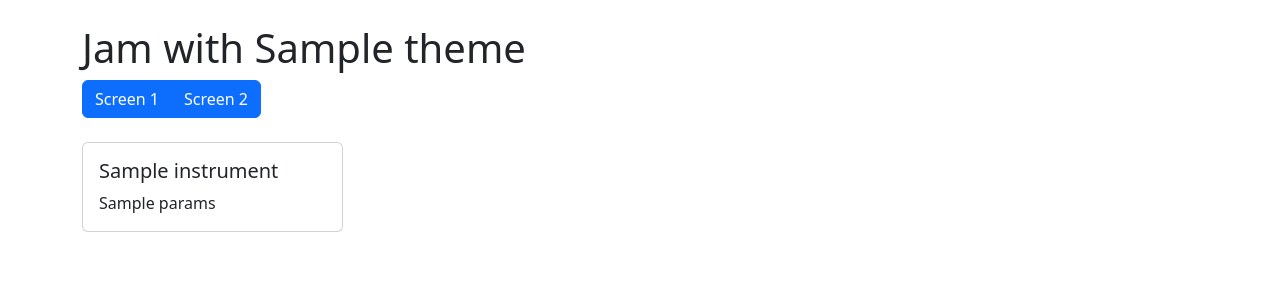
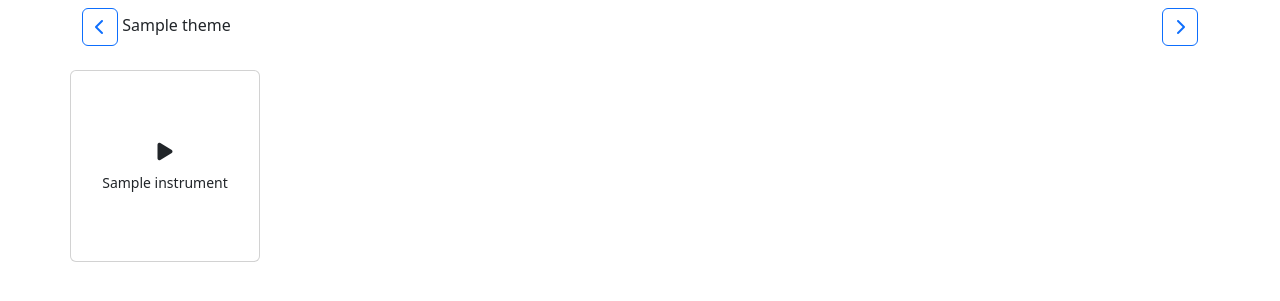
Before and after one commit to llucbrell/pyjama, a Flask app: template templates/jam.html in a window 1280 px wide. Shown: the top 301 px of the page. Run offline with Flask 3, Linux system fonts and the light colour scheme; the template is opened without the code that fills it: most values are stand-ins (such as "Sample title", 1, 10 or a date in 2020); some libraries are stand-ins or nearby versions.

Commit message:
added new orientation and organization to jam buttons

```diff
--- a/static/css/jam.css
+++ b/static/css/jam.css
@@ -10,3 +10,44 @@
 .screen.active {
     display: block;
 }
+
+.card {
+    display: flex;
+    flex-direction: column;
+    justify-content: center;
+    align-items: center;
+    text-align: center;
+    margin: 0; /* Elimina los márgenes entre las tarjetas */
+    height: 100%;
+}
+
+.card-body {
+    display: flex;
+    flex-direction: column;
+    justify-content: center;
+    align-items: center;
+    padding: 0.5rem; /* Ajusta el padding según sea necesario */
+}
+
+.play-instrument {
+    padding-bottom: 100%; /* Mantener la relación de aspecto cuadrada */
+    position: relative;
+    margin: 0; /* Elimina cualquier margen adicional */
+}
+
+.play-instrument .card-body {
+    position: absolute;
+    top: 0;
+    bottom: 0;
+    left: 0;
+    right: 0;
+    display: flex;
+    flex-direction: column;
+    justify-content: center;
+    align-items: center;
+}
+
+.row.no-gutters > [class*='col-'] {
+    padding-right: 0;
+    padding-left: 0;
+}
--- a/templates/base.html
+++ b/templates/base.html
@@ -19,8 +19,8 @@
                 <i class="fa-solid fa-music"></i>
             </a>
            <a class="btn btn-outline-primary me-2" href="{{ url_for('instrument.list_instruments') }}">
-    <i class="fa-solid fa-guitar"></i>
-</a>
+                <i class="fa-solid fa-guitar"></i>
+            </a>
 
             <a class="btn btn-outline-primary me-2" href="{{ url_for('samplers.samplers') }}">
                 <i class="fa-solid fa-wave-square"></i>
--- a/templates/jam.html
+++ b/templates/jam.html
@@ -6,27 +6,33 @@
     <title>Jam with {{ theme.title }}</title>
     <link href="{{ url_for('static', filename='css/bootstrap.min.css') }}" rel="stylesheet">
     <link href="{{ url_for('static', filename='css/jam.css') }}" rel="stylesheet">
+    <link href="{{ url_for('static', filename='css/all.min.css') }}" rel="stylesheet">
     <script src="https://code.jquery.com/jquery-3.5.1.min.js"></script>
 </head>
 <body>
     <div class="container">
-        <h1 class="mt-4">Jam with {{ theme.title }}</h1>
 
-        <!-- Botones para navegar entre las pantallas -->
-        <div class="btn-group mb-4" role="group" aria-label="Screen navigation">
-            <button type="button" class="btn btn-primary" data-target="#screen1">Screen 1</button>
-            <button type="button" class="btn btn-primary" data-target="#screen2">Screen 2</button>
+        <div class="row mt-2">
+            <div class="col-12">
+                <button type="button" class="btn btn-outline-primary" id="prev-screen"><i class="fa-solid fa-chevron-left"></i></button>
+                {{ theme.title }}
+                <button type="button" class="btn btn-outline-primary" id="next-screen" style="float: right;"><i class="fa-solid fa-chevron-right"></i></button>
+            </div>
         </div>
 
-        <!-- Pantallas -->
+        <div id="screens" class="mt-4">
             <div id="screen1" class="screen active">
-            <div class="row">
+                <div class="row no-gutters">
                     {% for param_song in param_songs %}
-                <div class="col-md-3">
-                    <div class="card mb-4 play-instrument" data-param-song-id="{{ param_song.id }}" data-preset="{{ param_song.instrument.preset }}" data-soundfont="{{ param_song.instrument.source }}">
+                    <div class="col-6 col-sm-6 col-md-4 col-lg-2">
+                        <div class="card play-instrument" data-param-song-id="{{ param_song.id }}" data-preset="{{ param_song.instrument.preset }}" data-soundfont="{{ param_song.instrument.source }}">
                             <div class="card-body">
-                            <h5 class="card-title">{{ param_song.instrument.name }}</h5>
-                            <p class="card-text">{{ param_song.params }}</p>
+                                    <h5 class="card-title"><i class="fa-solid fa-play"></i></h5>
+                                <small>
+                                    <p class="card-text">
+                                        {{ param_song.instrument.name }}
+                                    </p>
+                                </small>
                             </div>
                         </div>
                     </div>
@@ -35,13 +41,28 @@
             </div>
 
             <div id="screen2" class="screen">
-            <div class="row">
+                <div class="row no-gutters">
                     <!-- Aquí puedes agregar otro contenido o repetirte si necesitas más pantallas -->
-                <div class="col-md-3">
-                    <div class="card mb-4">
+                    <div class="col-6 col-sm-4 col-md-3 col-lg-2">
+                        <div class="card play-instrument">
                             <div class="card-body">
                                 <h5 class="card-title">Otra pantalla</h5>
                                 <p class="card-text">Contenido adicional</p>
+                            </div>
+                        </div>
+                    </div>
+                </div>
+            </div>
+
+            <!-- Añadir más pantallas según sea necesario -->
+            <div id="screen3" class="screen">
+                <div class="row no-gutters">
+                    <div class="col-6 col-sm-4 col-md-3 col-lg-2">
+                        <div class="card play-instrument">
+                            <div class="card-body">
+                                <h5 class="card-title">Pantalla 3</h5>
+                                <p class="card-text">Contenido adicional para la pantalla 3</p>
+                            </div>
                         </div>
                     </div>
                 </div>
@@ -52,10 +73,21 @@
     <script>
         $(document).ready(function() {
             // Manejar la navegación entre pantallas
-            $('.btn-group button').on('click', function() {
-                var target = $(this).data('target');
-                $('.screen').removeClass('active');
-                $(target).addClass('active');
+            let currentScreenIndex = 0;
+            const screens = $('.screen');
+
+            function showScreen(index) {
+                screens.removeClass('active').eq(index).addClass('active');
+            }
+
+            $('#next-screen').on('click', function() {
+                currentScreenIndex = (currentScreenIndex + 1) % screens.length;
+                showScreen(currentScreenIndex);
+            });
+
+            $('#prev-screen').on('click', function() {
+                currentScreenIndex = (currentScreenIndex - 1 + screens.length) % screens.length;
+                showScreen(currentScreenIndex);
             });
 
             $('.play-instrument').on('click', function() {
@@ -85,4 +117,6 @@
             });
         });
     </script>
-    <script src="{{ url_for('static', filename='js/bootstrap.bundle.min.js') }}"></script
+    <script src="{{ url_for('static', filename='js/bootstrap.bundle.min.js') }}"></script>
+</body>
+</html>
```
Also changed, not shown: pyjama_data.db. Lines whose indentation alone changed are shown as unchanged.
